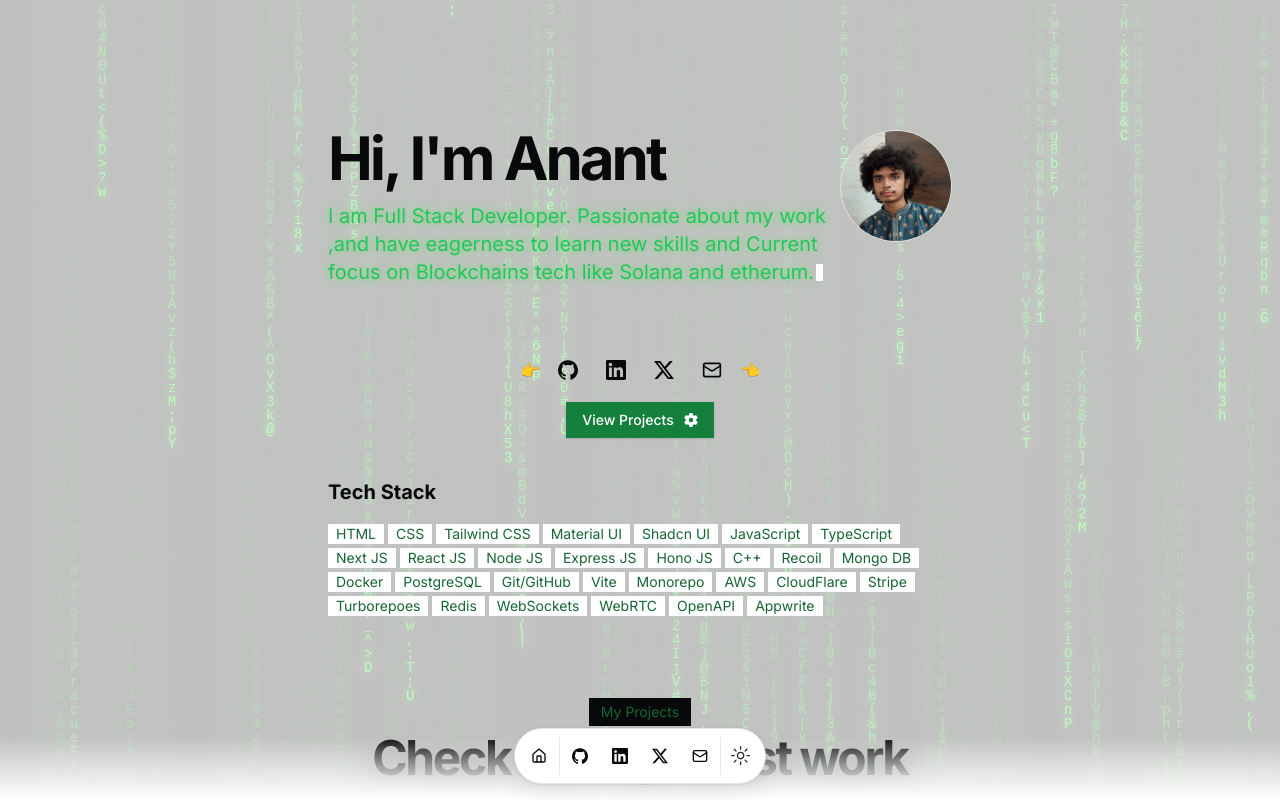
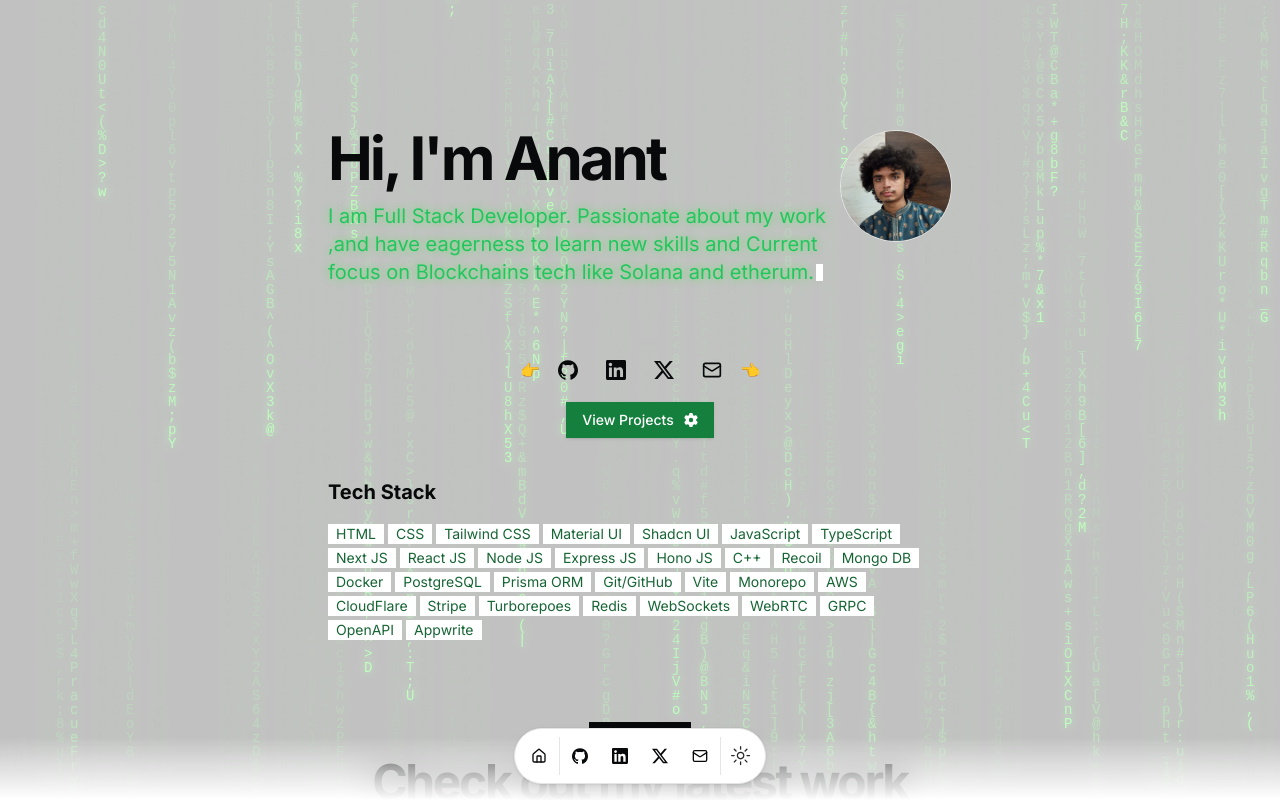
Before and after one commit to Anantdadhich/Portfolio-nextjs, a Next.js app: page / in a window 1280 px wide. Shown: the top 800 px of the page. Built offline with nearby package versions, Linux system fonts and the light colour scheme.

Commit message:
Update resume.tsx

```diff
--- a/src/data/resume.tsx
+++ b/src/data/resume.tsx
@@ -29,6 +29,7 @@ export const DATA = {
     "Mongo DB",
     "Docker",
     "PostgreSQL",
+    "Prisma ORM",
     "Git/GitHub",
     "Vite",
     "Monorepo",
@@ -39,6 +40,7 @@ export const DATA = {
     "Redis",
     "WebSockets",
     "WebRTC",
+    "GRPC",
     "OpenAPI",
     "Appwrite"
   ],
```
